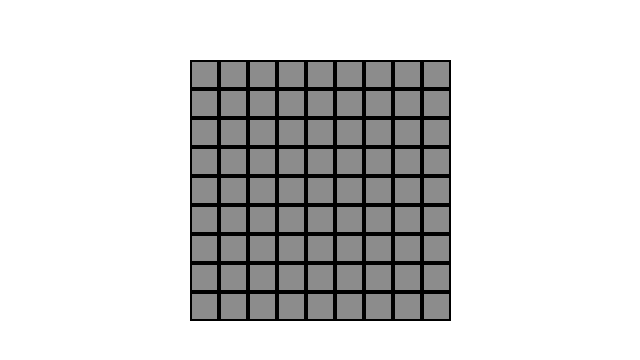
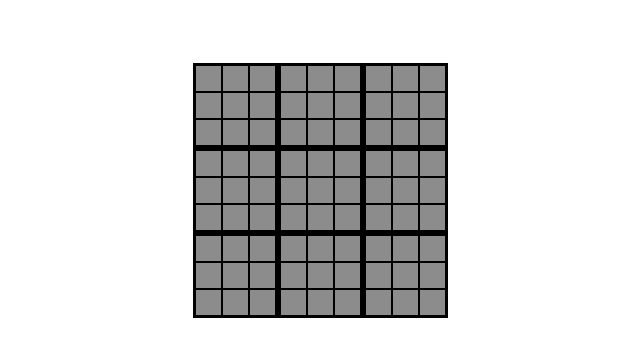
Before and after one commit to peoplestealusernames/sudoku-wave-collapse, a React (Create React App) app: page / in a window 1280 px wide. Shown: the part 210-570 px from the top of the page, without its empty margins (320-960 px from the left). Built offline with nearby package versions, Linux system fonts and the light colour scheme.

Commit message:
Border for 3x3 cells

```diff
--- a/src/App.css
+++ b/src/App.css
@@ -17,5 +17,5 @@
   align-content: center;
   vertical-align: middle;
   background-color: rgb(140, 140, 140);
-  border: 2px solid black;
+  border: 1px solid black;
 }
--- a/src/App.tsx
+++ b/src/App.tsx
@@ -18,11 +18,20 @@ function App() {
     <div className="App">
       <div style={{ display: "table" }}>
         {Table.map((row, rowi) =>
-          <div key={rowi} style={{ display: "table-row" }}>
+          <div
+            key={rowi}
+            style={{ display: "table-row" }}
+          >
             {row.map((n, i) => {
               return <div
                 className="Cell"
                 key={i}
+                style={{
+                  ...rowi % 3 == 0 ? { borderTop: "3px solid black" } : {},
+                  ...rowi % 3 == 2 ? { borderBottom: "3px solid black" } : {},
+                  ...i % 3 == 0 ? { borderLeft: "3px solid black" } : {},
+                  ...i % 3 == 2 ? { borderRight: "3px solid black" } : {},
+                }}
               >
                 {n == 0 ? "" : n}
               </div>
```
